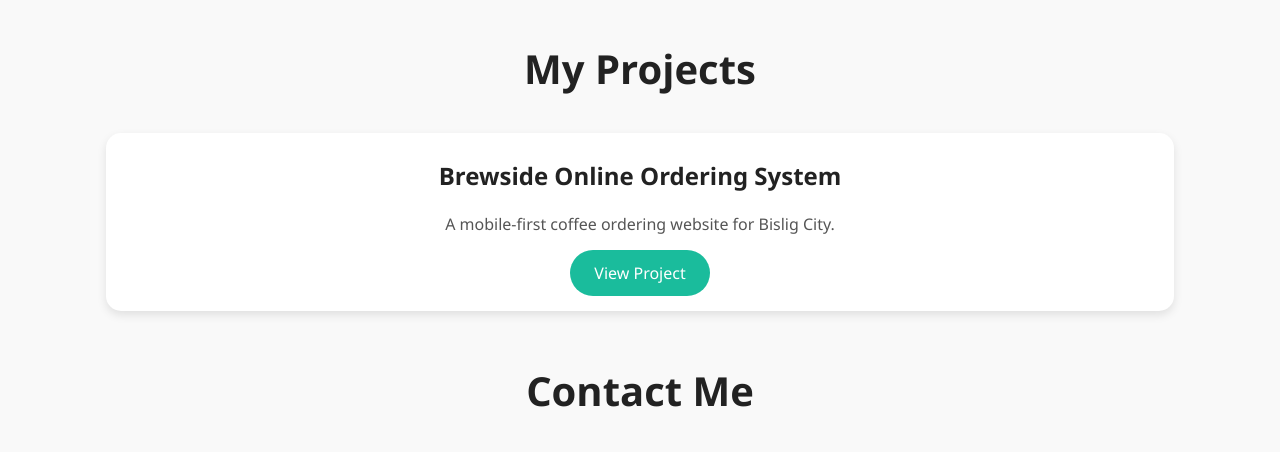
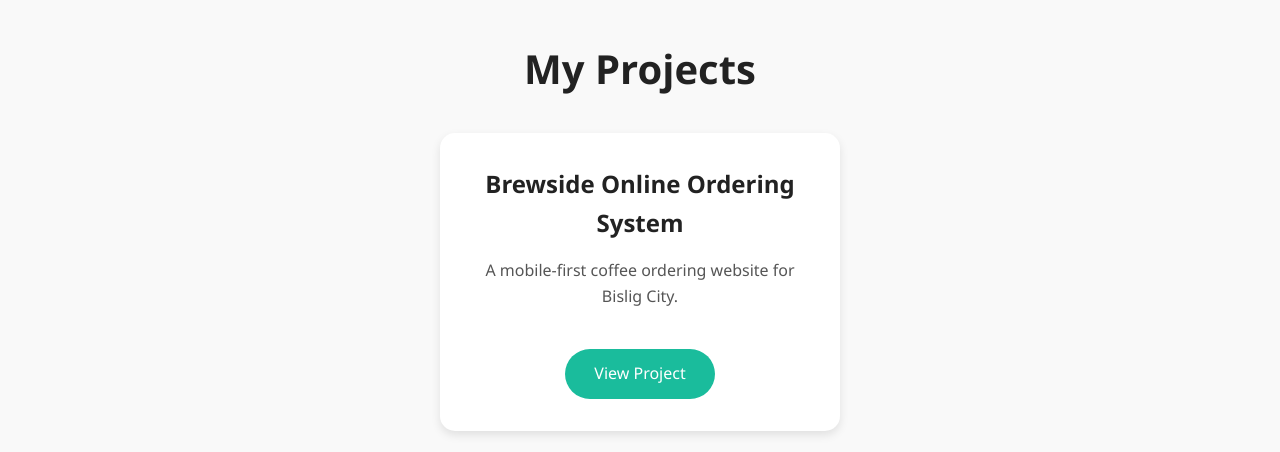
Before and after one commit to johnlloydalberio04-dotcom/Alberio, a plain HTML site: page index.html in a window 1280 px wide. Shown: the part 1560-2012 px from the top of the page. Drawn offline with Linux system fonts and the light colour scheme; no server answers.

Commit message:
Update profile.css

```diff
--- a/profile.css
+++ b/profile.css
@@ -151,18 +151,19 @@ h2 {
 
 /* --- Projects Section --- */
 .projects-grid {
-    display: grid;
-    grid-template-columns: repeat(auto-fit, minmax(280px, 1fr));
-    gap: 2rem;
+    display: flex;
+    justify-content: center;
+    align-items: center;
 }
 
 .project {
     background-color: #fff;
-    padding: 1.5rem;
+    padding: 2rem;
     border-radius: 15px;
     box-shadow: 0 4px 10px rgba(0,0,0,0.1);
     transition: all 0.3s ease;
     text-align: center;
+    max-width: 400px;
 }
 
 .project:hover {
@@ -181,11 +182,12 @@ h2 {
     color: #555;
 }
 
-.project img {
-    max-width: 100%;
-    border-radius: 10px;
-    margin-bottom: 1rem;
-    box-shadow: 0 2px 8px rgba(0,0,0,0.1);
+.project .btn {
+    display: inline-block;
+    margin-top: 1rem;
+    width: auto;
+    min-width: 150px;
+    text-align: center;
 }
 
 /* Contact & Social Links */
```
